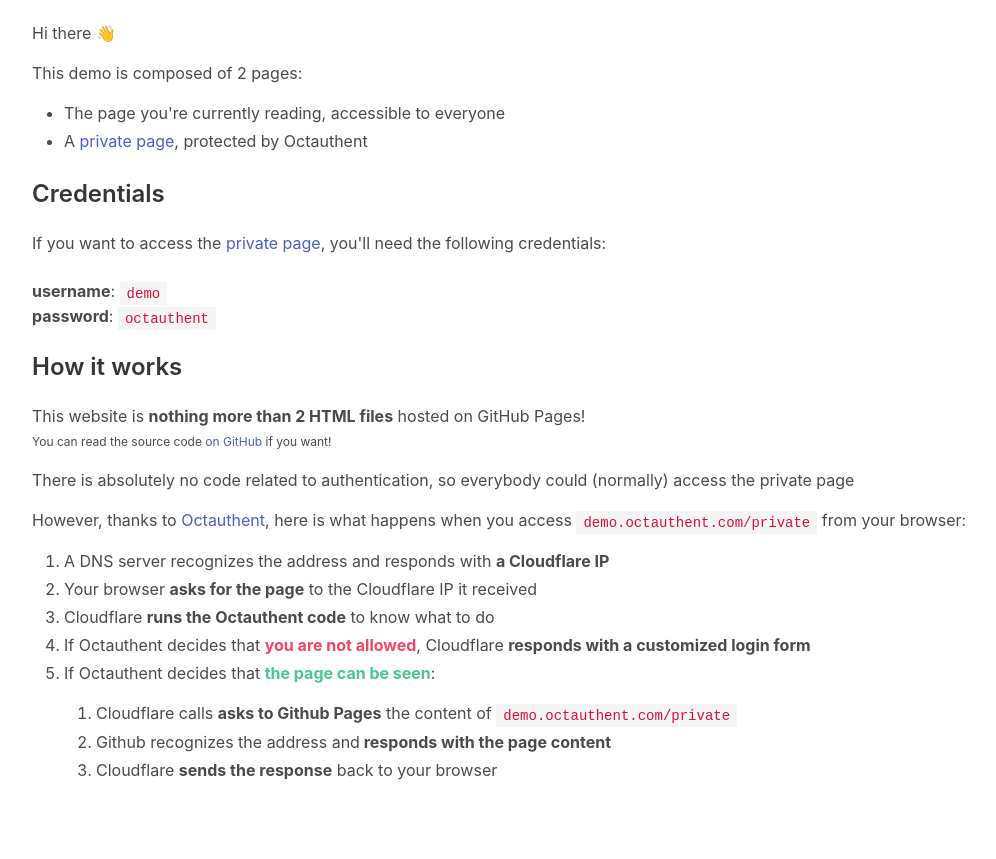
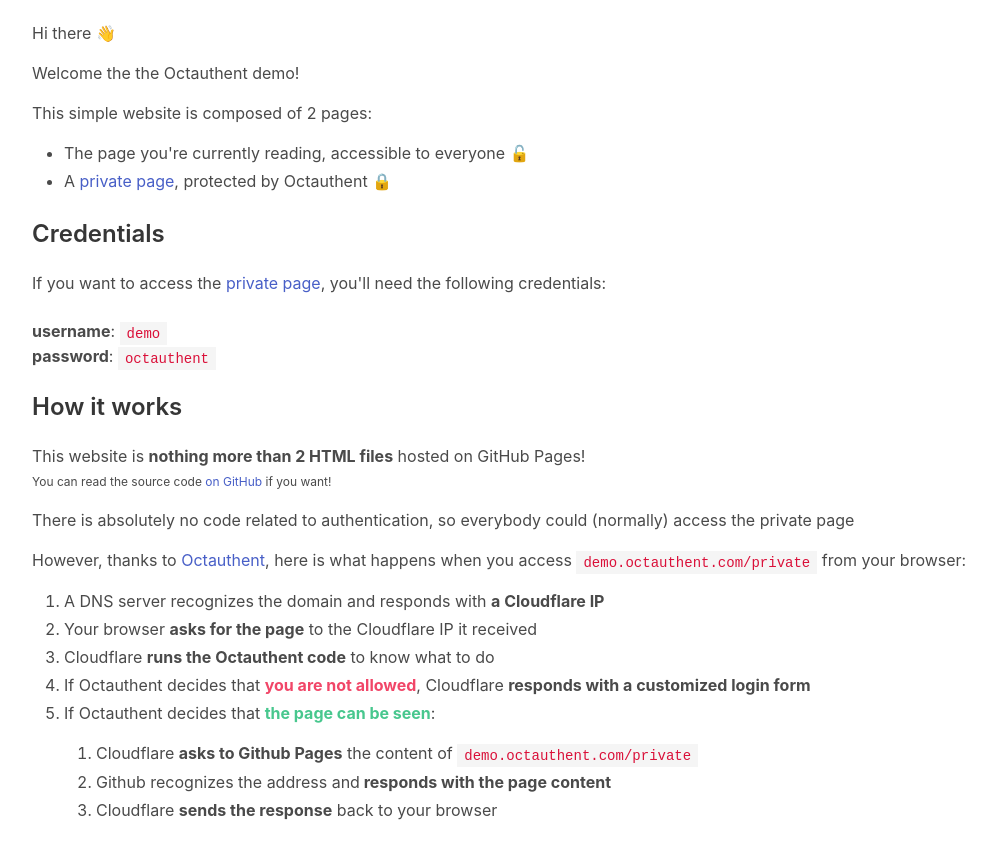
Before and after one commit to octauthent/octauthent-demo, a plain HTML site: page index.html in a window 1280 px wide. Shown: the part 87-946 px from the top of the page, without its empty margins (128-1124 px from the left). Before the commit the page ends 917 px from the top, so only its background shows below. Drawn offline with nearby package versions, Linux system fonts and the light colour scheme.

Commit message:
Improve wording

```diff
--- a/index.html
+++ b/index.html
@@ -46,14 +46,15 @@
               </div>
               <div class="block">
                 <p>Hi there 👋</p>
-                <p>This demo is composed of 2 pages:</p>
+                <p>Welcome the the Octauthent demo!</p>
+                <p>This simple website is composed of 2 pages:</p>
                 <ul>
                   <li>
-                    The page you're currently reading, accessible to everyone
+                    The page you're currently reading, accessible to everyone 🔓
                   </li>
                   <li>
                     A <a href="/private">private page</a>, protected by
-                    Octauthent
+                    Octauthent 🔒
                   </li>
                 </ul>
               </div>
@@ -96,7 +97,7 @@
                 </p>
                 <ol>
                   <li>
-                    A DNS server recognizes the address and responds with
+                    A DNS server recognizes the domain and responds with
                     <b>a Cloudflare IP</b>
                   </li>
                   <li>
@@ -117,8 +118,8 @@
                     <b class="has-text-success">the page can be seen</b>:
                     <ol>
                       <li>
-                        Cloudflare calls <b>asks to Github Pages</b> the content
-                        of <code>demo.octauthent.com/private</code>
+                        Cloudflare <b>asks to Github Pages</b> the content of
+                        <code>demo.octauthent.com/private</code>
                       </li>
                       <li>
                         Github recognizes the address and<b>
```
